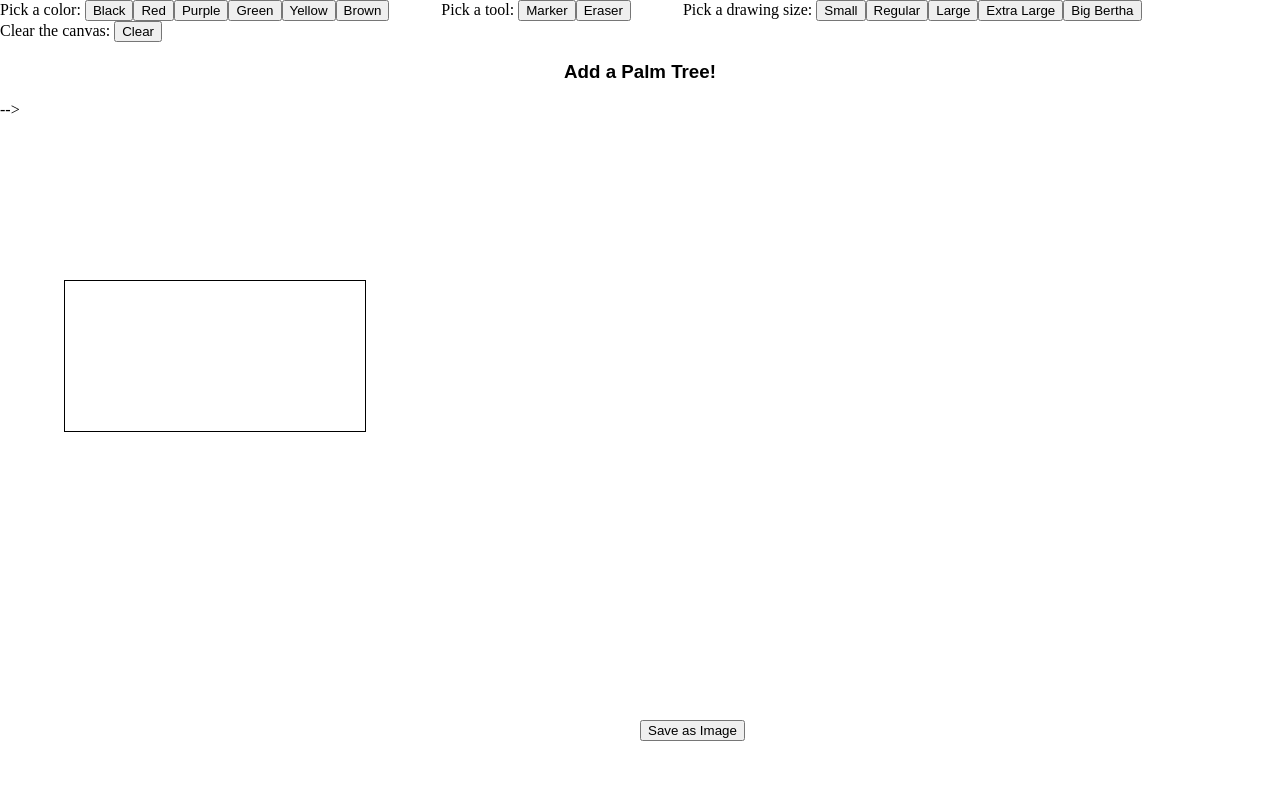
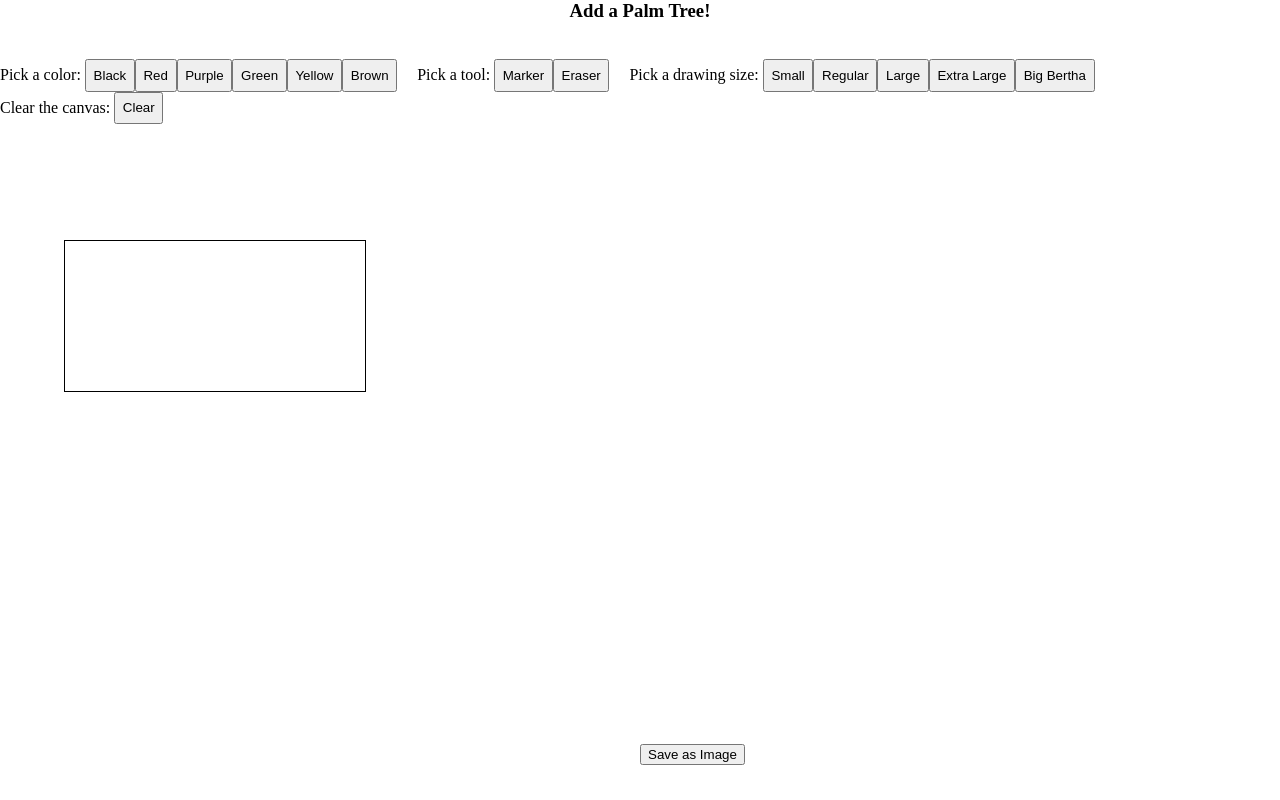
Before and after one commit to comp346s17/course-project-droop, a Django app: template droopproject/main/static/main/templates/canvas.template.html in a window 1280 px wide. Run offline with Django 3.2, Linux system fonts and the light colour scheme; the template is opened without the code that fills it, so the values that code supplies are empty; a map, chart or similar area stays blank.

Commit message:
Moved around some of the canvas

```diff
--- a/droopproject/main/static/main/canvas.css
+++ b/droopproject/main/static/main/canvas.css
@@ -4,9 +4,13 @@ html, body {
   margin: 0px;
 }
 
+button {
+    padding: 0.5em;
+}
+
 .content-area {
     display: inline-block;
-    padding-right: 3em;
+    padding-right: 1em;
 }
 
 #canvasArea {
@@ -19,11 +23,16 @@ html, body {
     border-style: solid;
     position: absolute;
     left: 5%;
-    top: 35%;
+    top: 30%;
+}
+
+#controlArea {
+    margin: 0 auto;
 }
 
 #prompt {
     text-align: center;
+    padding-bottom: 1em;
 }
 
 #img {
@@ -37,6 +46,6 @@ html, body {
 #btnSave {
     position: absolute;
     left: 50%;
-    top: 90%;
+    top: 93%;
     text-align: center;
 }
--- a/droopproject/main/static/main/canvas.js
+++ b/droopproject/main/static/main/canvas.js
@@ -9,7 +9,7 @@ var curColor = "black"
 var clickColor = new Array();
 
 //Line sizes
-var lineSizes = {"small": 2, "regular": 5, "large": 10, "extraLarge": 15, "bigBertha": 45}
+var lineSizes = {"small": 2, "regular": 5, "large": 10, "extraLarge": 15, "bigBertha": 40}
 var curLineSize = lineSizes["regular"]
 var clickSize = new Array();
 
--- a/droopproject/main/static/main/templates/canvas.template.html
+++ b/droopproject/main/static/main/templates/canvas.template.html
@@ -1,6 +1,6 @@
-<link rel="stylesheet" type="text/css" href="/static/main/style.css">
 <link rel="stylesheet" type="text/css" href="/static/main/canvas.css">
-
+<div id="controlArea">
+    <h3 id="prompt"> Add a Palm Tree! </h3>
     <div id="colorArea" class="content-area">
         Pick a color: <span><button id="black" class="color">Black</button><button id="red" class="color">Red</button><button id="purple" class="color">Purple</button><button id="green" class="color">Green</button><button id="yellow" class="color">Yellow</button><button id="brown" class="color">Brown</button></span></br>
     </div>
@@ -13,13 +13,14 @@
     <div id="clearArea" class="content-area">
         Clear the canvas: <button id="clear">Clear</button> </br>
     </div>
+</div>
 
-<h3 id="prompt"> Add a Palm Tree! </h3>
+
 <!-- <a href="base64" download="myImage">Click here to download image</a> -->
 
 <div id="canvasArea">
     <canvas id="canvas"></canvas>
-    <img id = "img" alt = ""/>-->
+    <img id = "img" alt = ""/>
 </div>
 <input type="button" id="btnSave" value="Save as Image" />
 <script type="text/javascript" src="static/main/canvas.js"></script>
```
Also changed, not shown: 9 other files. Lines whose indentation alone changed are shown as unchanged.
